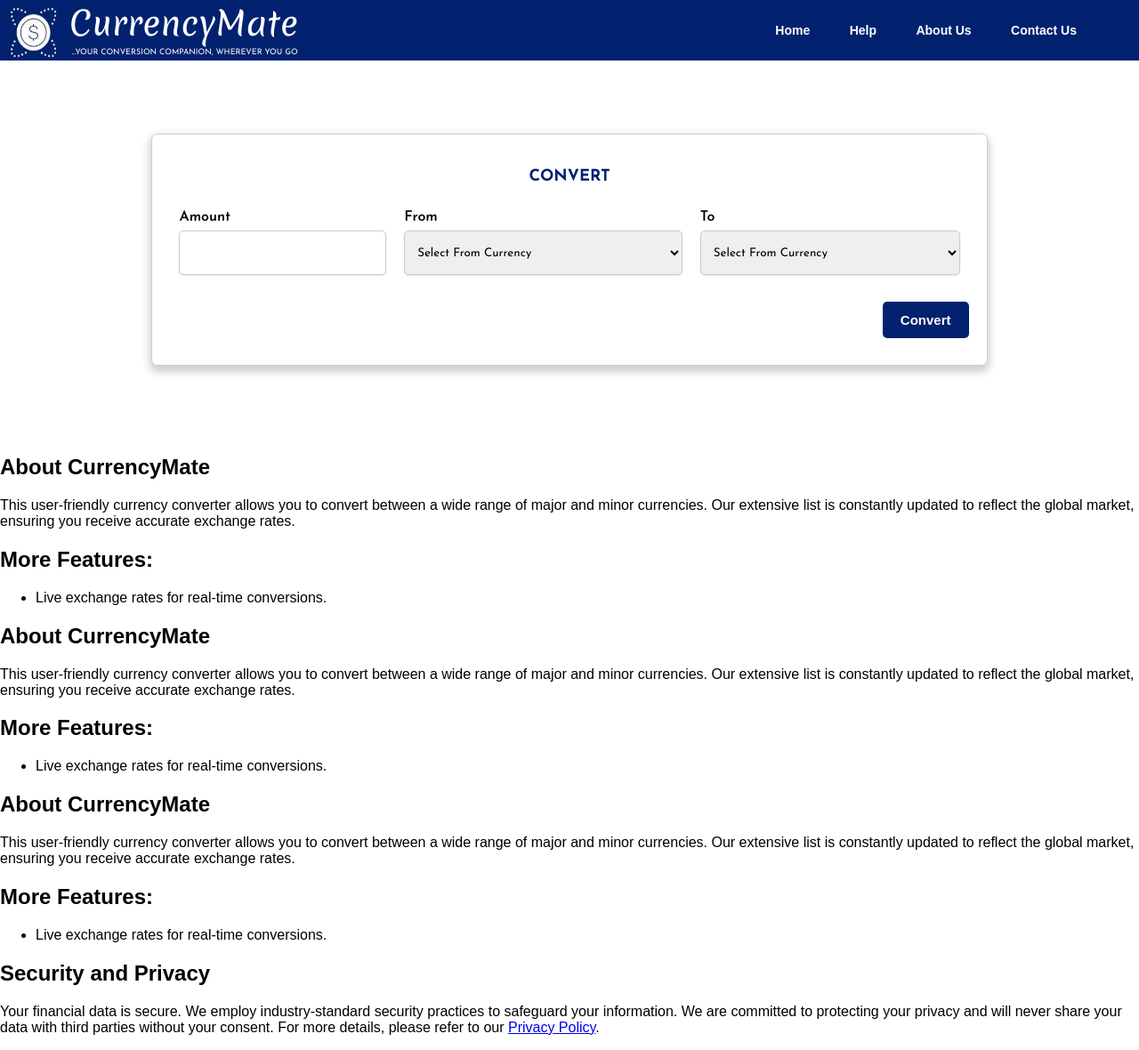
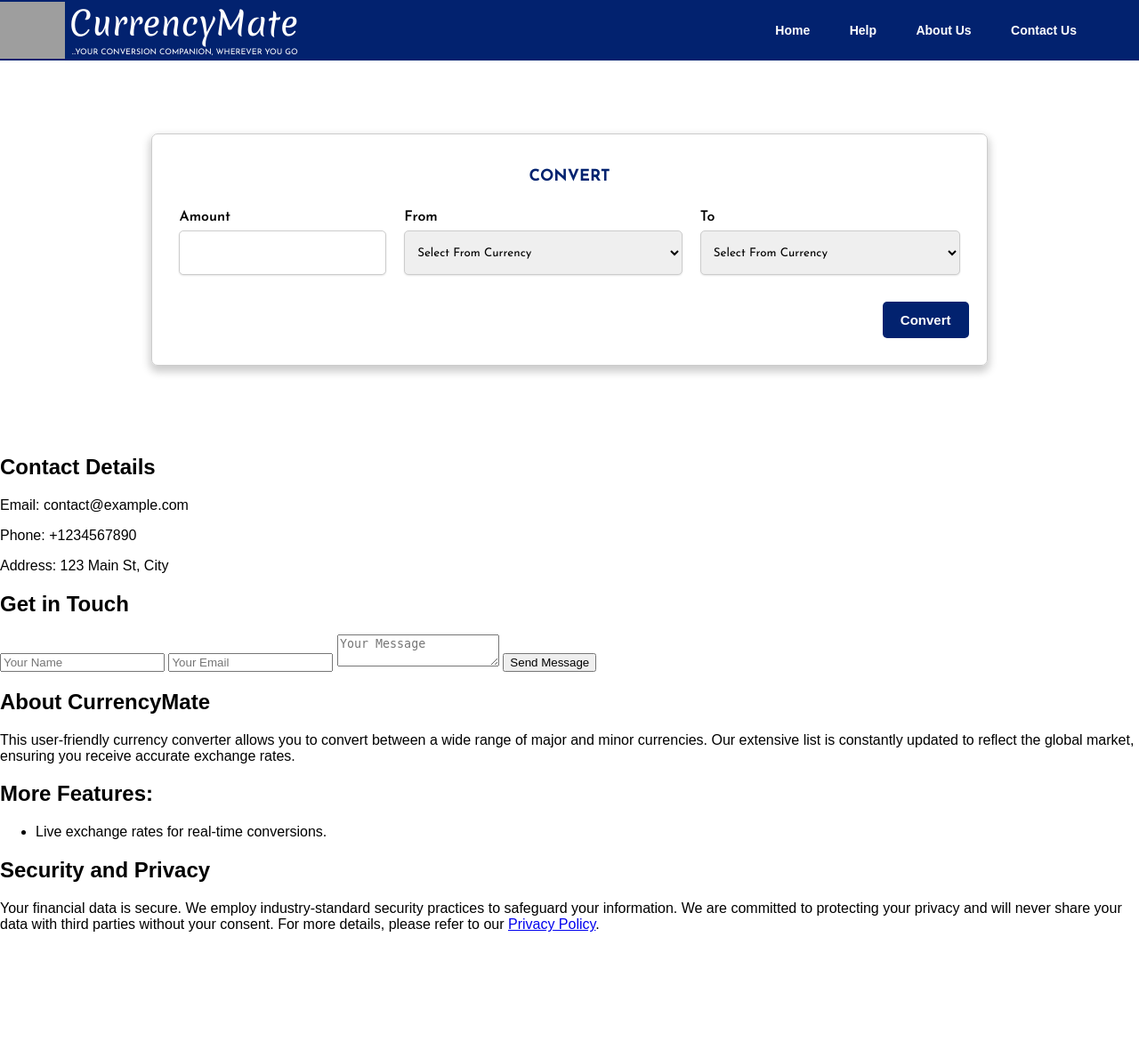
Before and after one commit to Augustinejude365/Portfolio-Project---CurrencyMate, a Flask app: page / in a window 1280 px wide. Shown: the whole page at 89% size. After the commit the page ends 1047 px from the top, so only its background shows below. Run offline with Flask 2, Linux system fonts and the light colour scheme; grey boxes are pictures that could not be loaded.

Commit message:
updated: logo

```diff
--- a/templates/index.html
+++ b/templates/index.html
@@ -5,13 +5,15 @@
 		<meta name="viewport" content="width=device-width, initial-scale=1.0">
 		<title>Currency Converter</title>
 		<link rel="icon" href="{{ url_for('static', filename='images/favicon.ico') }}" type="image/x-icon">
-  		<link rel="shortcut icon" href="{{ url_for('static', filename='images/favicon.ico') }}" type="image/x-icon">
+		<link rel="shortcut icon" href="{{ url_for('static', filename='images/favicon.ico') }}" type="image/x-icon">
+
 		<link rel="stylesheet" type="text/css" href="{{ url_for('static', filename='styles/styles.css') }}">
+		<link rel="stylesheet" type="text/css" href="{{ url_for('static', filename='styles/sections.css') }}">
 	</head>
 	<body>
 		<header class="header sub-header">
 			<div class="logo-container">
-				<img src="{{ url_for('static', filename='images/logo.png') }}" alt="CurrencyMate Logo" class="logo sub-header">
+				<img src="{{ url_for('static', filename='images/cm-logo.png') }}" alt="CurrencyMate Logo" class="logo sub-header">
 				<div class="logo-text">
 					<h1 class="logo-name sub-header">CurrencyMate</h1>
 					<p class="slogan sub-header">...YOUR CONVERSION COMPANION, WHEREVER YOU GO</p>
@@ -56,27 +58,33 @@
 			</form>
 			<div id="result"></div>
 		</div>
-		<section class="about">
-			<h2>About CurrencyMate</h2>
-			<p>This user-friendly currency converter allows you to convert between a wide range of major and minor currencies. Our extensive list is constantly updated to reflect the global market, ensuring you receive accurate exchange rates.</p>
-		</section>
-		<section class="features">
-			<h2>More Features:</h2>
-			<ul>
-				<li>Live exchange rates for real-time conversions.</li>
-			</ul>
-		</section>
 
-		<section class="about">
-			<h2>About CurrencyMate</h2>
-			<p>This user-friendly currency converter allows you to convert between a wide range of major and minor currencies. Our extensive list is constantly updated to reflect the global market, ensuring you receive accurate exchange rates.</p>
-		</section>
-		<section class="features">
-			<h2>More Features:</h2>
-			<ul>
-				<li>Live exchange rates for real-time conversions.</li>
-			</ul>
-		</section>
+		<div class="contact-wrapper">
+			<section class="contact-section">
+				<div class="contact-container">
+					<div class="contact-details">
+						<!-- Contact details here -->
+						<h2>Contact Details</h2>
+						<p>Email: contact@example.com</p>
+						<p>Phone: +1234567890</p>
+						<p>Address: 123 Main St, City</p>
+					</div>
+					<div class="contact-form">
+						<!-- Contact form here -->
+						<h2>Get in Touch</h2>
+						<form>
+							<input type="text" placeholder="Your Name" required>
+							<input type="email" placeholder="Your Email" required>
+							<textarea placeholder="Your Message" required></textarea>
+							<button type="submit">Send Message</button>
+						</form>
+					</div>
+				</div>
+			</section>
+		</div>
+
+
+
 		<section class="about">
 			<h2>About CurrencyMate</h2>
 			<p>This user-friendly currency converter allows you to convert between a wide range of major and minor currencies. Our extensive list is constantly updated to reflect the global market, ensuring you receive accurate exchange rates.</p>
```
